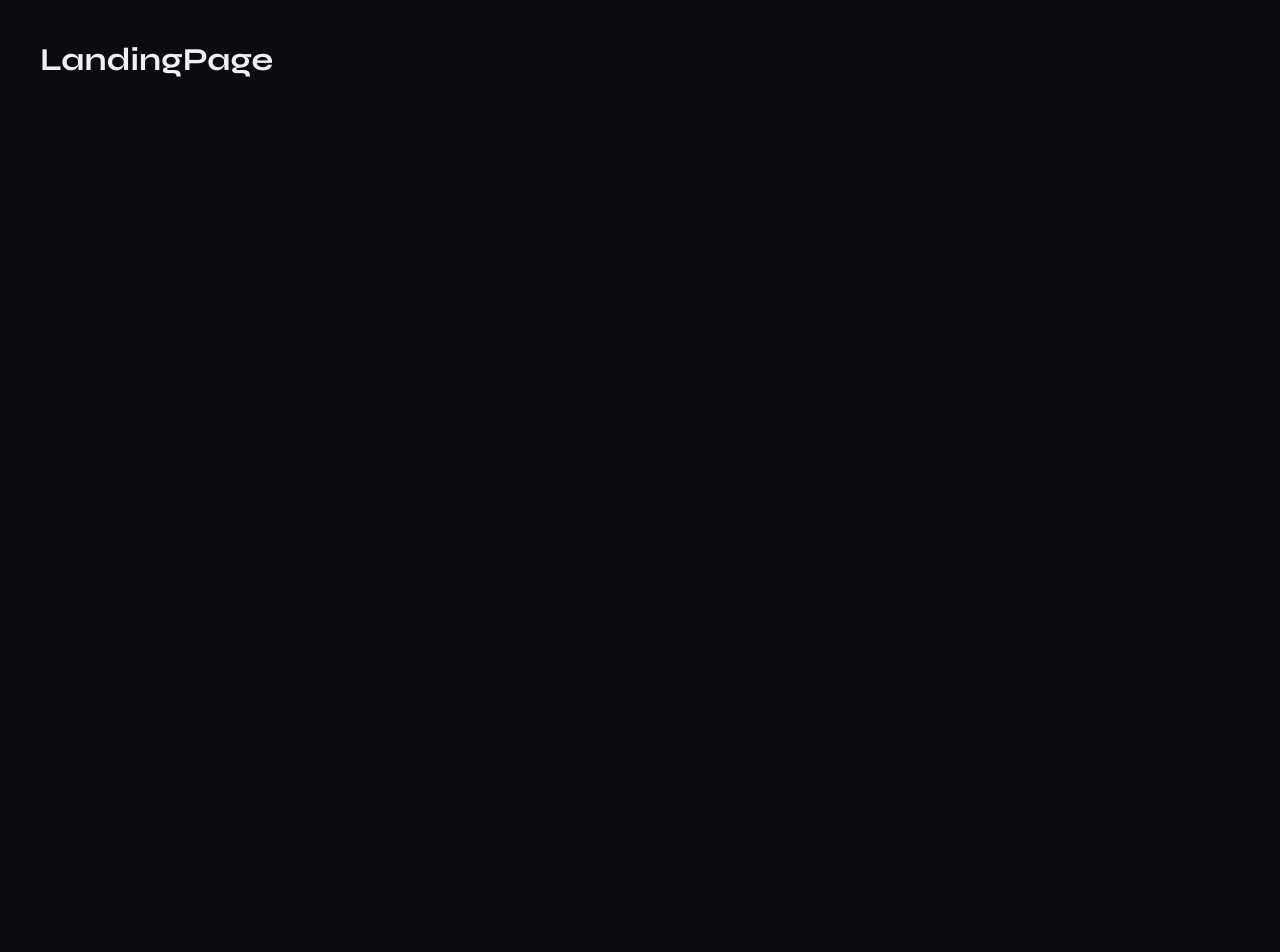
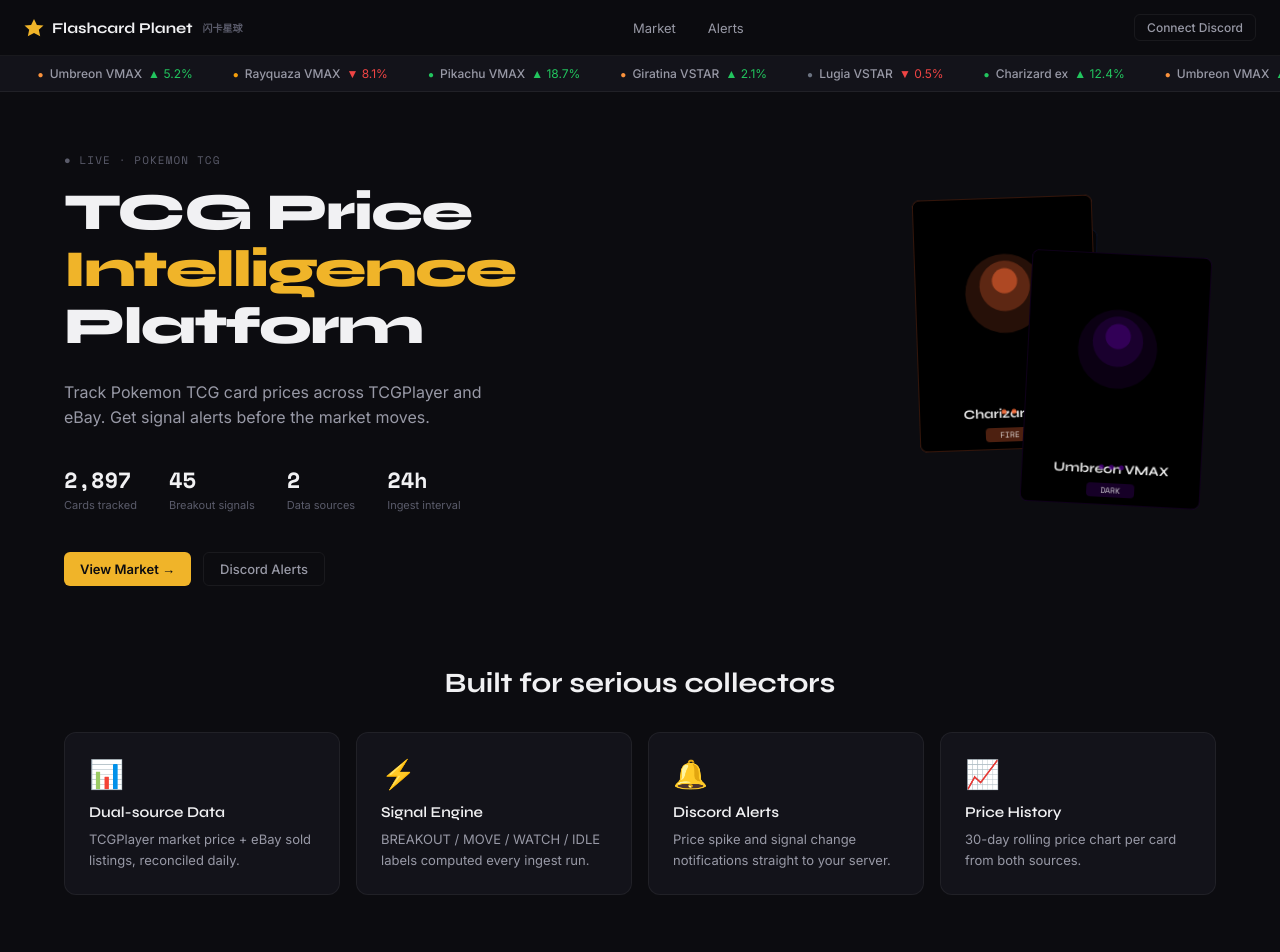
Before and after one commit to ivancjz/Flashcard-planet, a React (Vite) app in the folder frontend/: page / in a window 1280 px wide. Shown: the top 952 px of the page. Before the commit the page ends 800 px from the top, so only its background shows below. Built offline with nearby package versions, Linux system fonts and the light colour scheme; no server answers.

Commit message:
feat(frontend): LandingPage

```diff
--- a/frontend/src/main.tsx
+++ b/frontend/src/main.tsx
@@ -2,6 +2,7 @@
 import { createRoot } from 'react-dom/client'
 import { BrowserRouter, Routes, Route } from 'react-router-dom'
 import './styles/theme.css'
+import LandingPage from './pages/LandingPage'
 
 function Placeholder({ name }: { name: string }) {
   return (
@@ -15,7 +16,7 @@
   <StrictMode>
     <BrowserRouter>
       <Routes>
-        <Route path="/" element={<Placeholder name="LandingPage" />} />
+        <Route path="/" element={<LandingPage />} />
         <Route path="/market" element={<Placeholder name="DashboardPage" />} />
         <Route path="/market/:assetId" element={<Placeholder name="CardDetailPage" />} />
         <Route path="/alerts" element={<Placeholder name="AlertsPage" />} />
--- /dev/null
+++ b/frontend/src/pages/LandingPage.tsx
@@ -0,0 +1,129 @@
+import { useEffect, useState } from 'react'
+import { useNavigate } from 'react-router-dom'
+import TickerBar from '../components/TickerBar'
+import CardArt from '../components/CardArt'
+import { fetchStats, fetchTicker } from '../api/api'
+import type { MarketStats, TickerItem } from '../types/api'
+
+const FEATURES = [
+  { icon: '📊', title: 'Dual-source Data', desc: 'TCGPlayer market price + eBay sold listings, reconciled daily.' },
+  { icon: '⚡', title: 'Signal Engine', desc: 'BREAKOUT / MOVE / WATCH / IDLE labels computed every ingest run.' },
+  { icon: '🔔', title: 'Discord Alerts', desc: 'Price spike and signal change notifications straight to your server.' },
+  { icon: '📈', title: 'Price History', desc: '30-day rolling price chart per card from both sources.' },
+]
+
+export default function LandingPage() {
+  const nav = useNavigate()
+  const [stats, setStats] = useState<MarketStats | null>(null)
+  const [ticker, setTicker] = useState<TickerItem[]>([])
+
+  useEffect(() => {
+    fetchStats().then(setStats)
+    fetchTicker().then(setTicker)
+  }, [])
+
+  return (
+    <div style={{ minHeight: '100vh' }}>
+      {/* Minimal header */}
+      <nav className="nav">
+        <div className="nav-logo">
+          <svg width="20" height="20" viewBox="0 0 20 20" fill="none">
+            <polygon points="10,1 12.9,7 19.5,7.6 14.8,11.8 16.2,18.2 10,15 3.8,18.2 5.2,11.8 0.5,7.6 7.1,7" fill="#f0b429" />
+          </svg>
+          Flashcard Planet
+          <span className="nav-logo-sub">闪卡星球</span>
+        </div>
+        <div className="nav-links">
+          <span className="nav-link" onClick={() => nav('/market')}>Market</span>
+          <span className="nav-link" onClick={() => nav('/alerts')}>Alerts</span>
+        </div>
+        <button className="btn btn-ghost btn-sm">Connect Discord</button>
+      </nav>
+
+      <TickerBar items={ticker} />
+
+      {/* Hero */}
+      <div className="page-content" style={{ paddingTop: 60 }}>
+        <div style={{ display: 'grid', gridTemplateColumns: '1fr 320px', gap: 48, alignItems: 'center' }}>
+          {/* Left */}
+          <div className="fade-up">
+            <div style={{ fontFamily: 'var(--font-mono)', fontSize: 11, color: 'var(--text-muted)', letterSpacing: '0.1em', textTransform: 'uppercase', marginBottom: 16 }}>
+              ● Live · Pokemon TCG
+            </div>
+            <h1 style={{ fontFamily: 'var(--font-display)', fontSize: 52, fontWeight: 800, lineHeight: 1.1, letterSpacing: '-0.03em', marginBottom: 24 }}>
+              TCG Price<br />
+              <span style={{ color: 'var(--gold)' }}>Intelligence</span><br />
+              Platform
+            </h1>
+            <p style={{ fontSize: 16, color: 'var(--text-secondary)', lineHeight: 1.6, maxWidth: 460, marginBottom: 32 }}>
+              Track Pokemon TCG card prices across TCGPlayer and eBay. Get signal alerts before the market moves.
+            </p>
+
+            {/* Stats row */}
+            {stats && (
+              <div style={{ display: 'flex', gap: 32, marginBottom: 40 }}>
+                {[
+                  { label: 'Cards tracked', value: stats.total_assets.toLocaleString() },
+                  { label: 'Breakout signals', value: stats.signal_counts.BREAKOUT },
+                  { label: 'Data sources', value: stats.sources_active.length },
+                  { label: 'Ingest interval', value: '24h' },
+                ].map(({ label, value }) => (
+                  <div key={label}>
+                    <div style={{ fontFamily: 'var(--font-mono)', fontSize: 22, fontWeight: 700, color: 'var(--text-primary)' }}>{value}</div>
+                    <div style={{ fontSize: 11, color: 'var(--text-muted)', marginTop: 2 }}>{label}</div>
+                  </div>
+                ))}
+              </div>
+            )}
+
+            <div style={{ display: 'flex', gap: 12 }}>
+              <button className="btn btn-primary" onClick={() => nav('/market')}>View Market →</button>
+              <button className="btn btn-ghost" onClick={() => nav('/alerts')}>Discord Alerts</button>
+            </div>
+          </div>
+
+          {/* Right — floating cards */}
+          <div style={{ position: 'relative', height: 340 }}>
+            <div className="float" style={{ position: 'absolute', top: 0, left: 20 }}>
+              <CardArt name="Charizard ex" type="Fire" rarity="ultra" size="md" />
+            </div>
+            <div className="float-2" style={{ position: 'absolute', top: 60, left: 130 }}>
+              <CardArt name="Umbreon VMAX" type="Dark" rarity="secret" size="md" />
+            </div>
+            <div className="float-3" style={{ position: 'absolute', top: 30, left: 80, zIndex: -1, opacity: 0.6 }}>
+              <CardArt name="Giratina VSTAR" type="Dragon" rarity="holo" size="sm" />
+            </div>
+          </div>
+        </div>
+
+        {/* Feature grid */}
+        <div style={{ marginTop: 80 }}>
+          <h2 style={{ fontFamily: 'var(--font-display)', fontSize: 28, fontWeight: 700, marginBottom: 32, textAlign: 'center' }}>
+            Built for serious collectors
+          </h2>
+          <div style={{ display: 'grid', gridTemplateColumns: 'repeat(4, 1fr)', gap: 16 }}>
+            {FEATURES.map(f => (
+              <div key={f.title} className="surface" style={{ padding: 24 }}>
+                <div style={{ fontSize: 28, marginBottom: 12 }}>{f.icon}</div>
+                <h3 style={{ fontFamily: 'var(--font-display)', fontSize: 15, fontWeight: 600, marginBottom: 8 }}>{f.title}</h3>
+                <p style={{ fontSize: 13, color: 'var(--text-secondary)', lineHeight: 1.6 }}>{f.desc}</p>
+              </div>
+            ))}
+          </div>
+        </div>
+
+        {/* Footer CTA */}
+        <div style={{ marginTop: 80, textAlign: 'center' }}>
+          <div style={{ display: 'flex', gap: 12, justifyContent: 'center', marginBottom: 24 }}>
+            <span className="badge badge-breakout">Pokémon · Live</span>
+            <span className="badge badge-idle">Yu-Gi-Oh · Coming soon</span>
+            <span className="badge badge-idle">MTG · Coming soon</span>
+          </div>
+          <button className="btn btn-primary" style={{ fontSize: 15, padding: '12px 32px' }} onClick={() => nav('/market')}>
+            Explore the Market
+          </button>
+        </div>
+      </div>
+    </div>
+  )
+}
```
